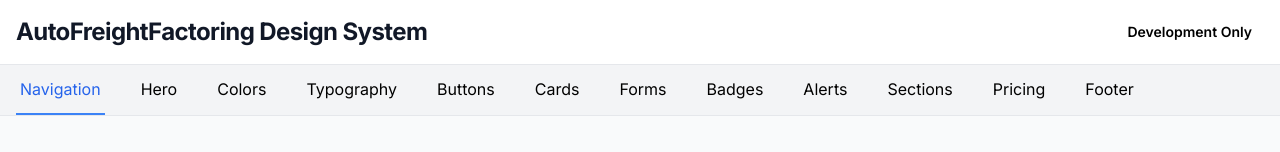
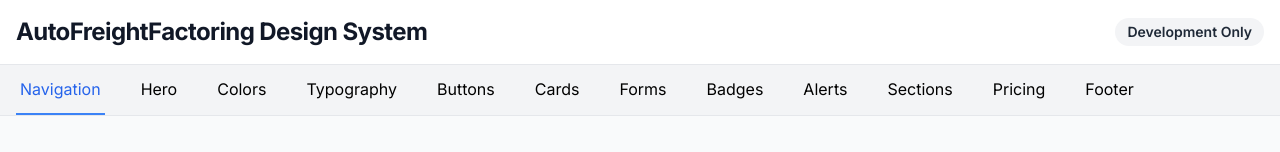
Before and after one commit to grig2122/autofreightfactoring, a Next.js app: page /design-system in a window 1280 px wide. Shown: the top 152 px of the page. Built offline with nearby package versions, Linux system fonts and the light colour scheme; no server answers.

Commit message:
Fix Badge variant type error in design-system

```diff
--- a/app/design-system/design-system-client.tsx
+++ b/app/design-system/design-system-client.tsx
@@ -25,7 +25,7 @@ export default function DesignSystemClient() {
         <div className="container mx-auto px-4 py-4">
           <div className="flex items-center justify-between">
             <h1 className="text-2xl font-bold text-gray-900">AutoFreightFactoring Design System</h1>
-            <Badge variant="secondary">Development Only</Badge>
+            <Badge variant="default">Development Only</Badge>
           </div>
         </div>
       </div>
```
